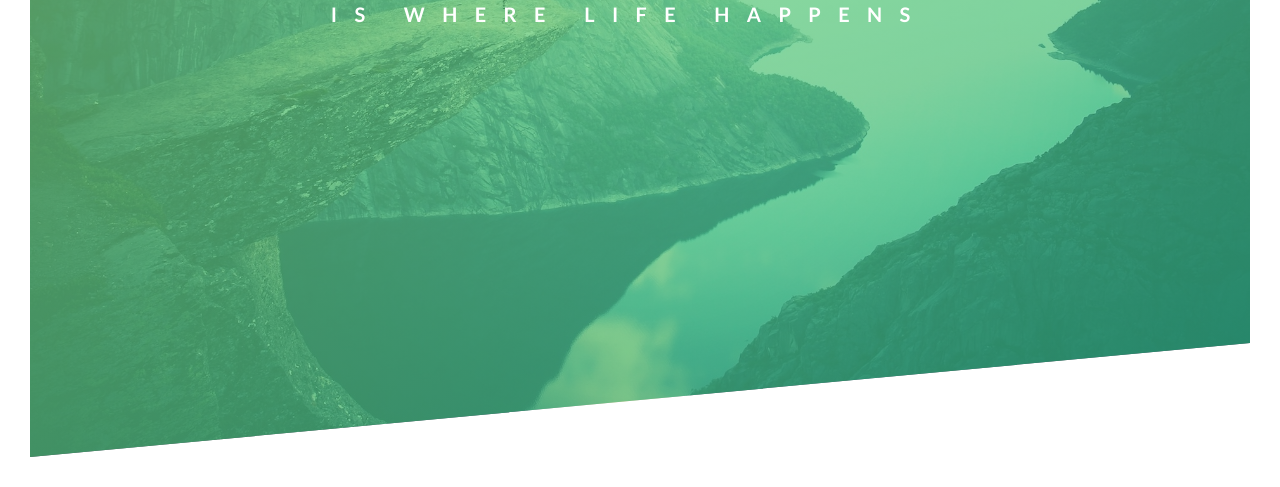
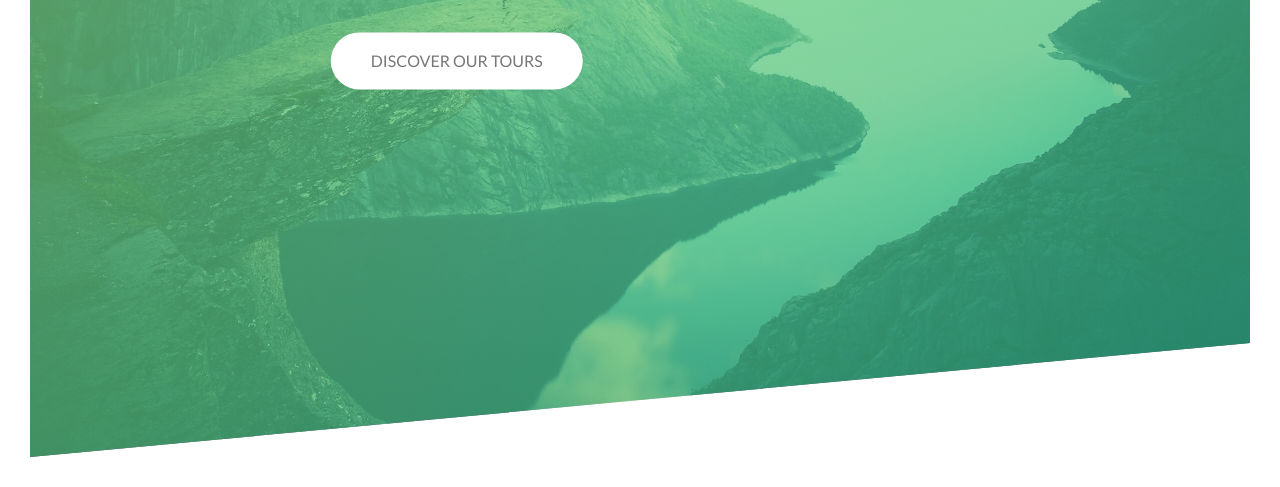
Before and after one commit to wolfskillobyte/adv-css, a plain HTML site: page Natours/starter/index.html in a window 1280 px wide. Shown: the part 333-820 px from the top of the page. Drawn offline with Linux system fonts and the light colour scheme; files that its build step writes are made by us from their sources.

Commit message:
create button animations

```diff
--- a/Natours/starter/css/style.css
+++ b/Natours/starter/css/style.css
@@ -65,6 +65,7 @@ body {
     text-transform: uppercase;
     /* !!!! this property helps prevent element from being shaky when animated */
     backface-visibility: hidden;
+    margin-bottom: 60px;
 }
 
 .heading-primary-main {
@@ -101,6 +102,11 @@ body {
         transform: translateX(-100px);
     }
 
+    /* more animation examples */
+    /* 60% {
+        transform: rotate(180deg) ;
+    } */
+
     80% {
         transform: translateX(10px);
     }
@@ -127,3 +133,38 @@ body {
         transform: translate(0);
     }
 }
+
+.btn:link,
+.btn:visited {
+    text-transform: uppercase;
+    text-decoration: none;
+    padding: 15px 40px;
+    display: inline-block;
+    border-radius: 100px;
+    transition: all .2s;
+}
+
+.btn:hover {
+    transform: translateY(-3px);
+    /* x y */
+    box-shadow: 0 10px 20px rgba(0,0,0,.2);
+}
+
+/* on click */
+.btn:active {
+    transform: translateY(-1px);
+    box-shadow: 0 5px 10px rgba(0,0,0,.2);
+
+}
+
+.btn-white {
+    background-color: #fff;
+    color: #777;
+}
+
+.btn::after {
+    content: "";
+    display: inline-block;
+    height: 100%;
+
+}
--- a/Natours/starter/index.html
+++ b/Natours/starter/index.html
@@ -24,6 +24,7 @@
         </span>
     </h1>
 
+    <a href="#" class="btn btn-white">discover our tours</a>
 
 </div>
 
```
